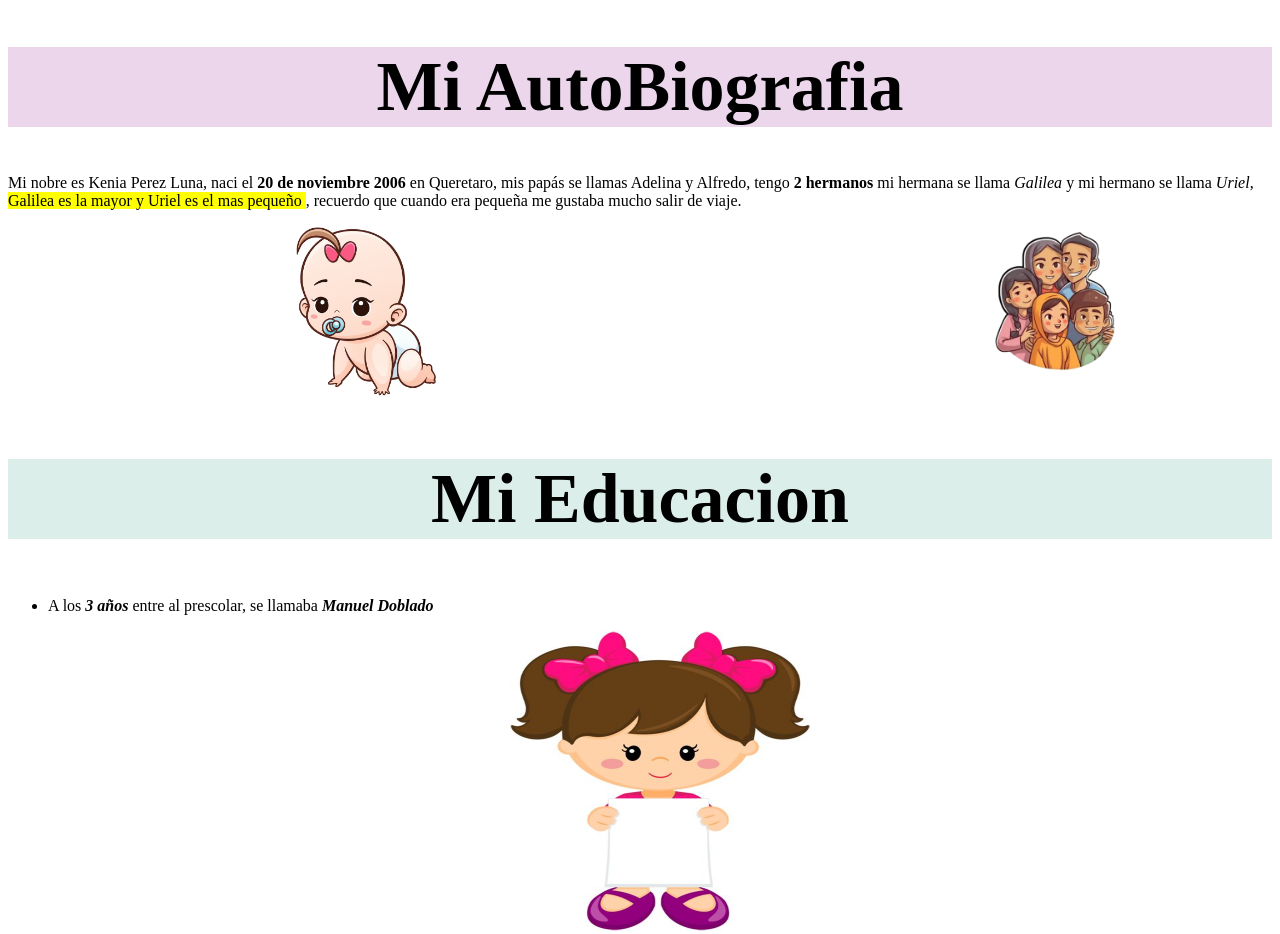
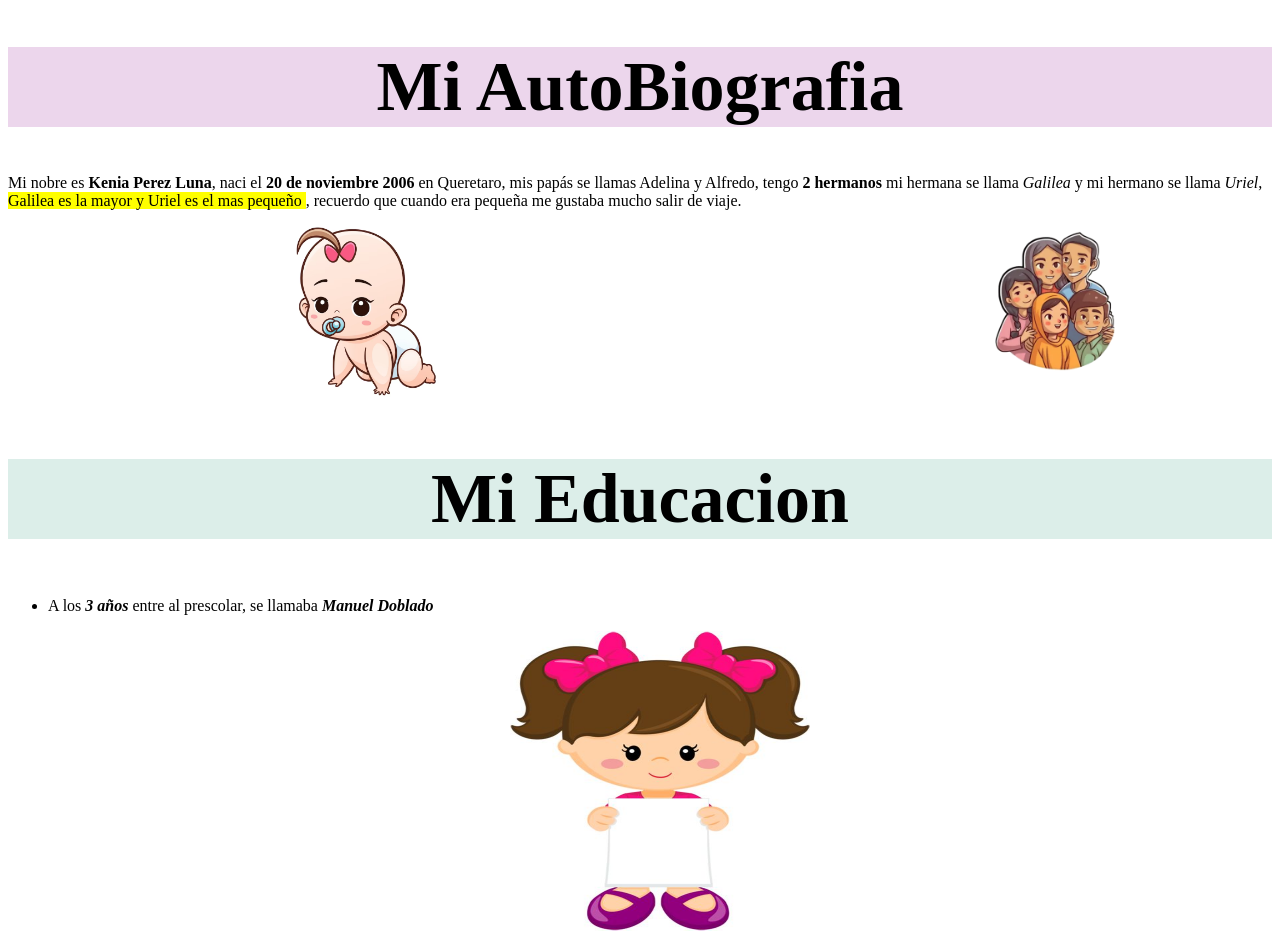
Before and after one commit to Kenuserhtml/Proyectoparcial, a plain HTML site: page index.html in a window 1280 px wide. Shown: the top 934 px of the page. Drawn offline with Linux system fonts and the light colour scheme.

Commit message:
Update index.html

```diff
--- a/index.html
+++ b/index.html
@@ -7,7 +7,7 @@
 </head>
 <body>
     <h1 style="color:black;background-color: rgb(236, 214, 236);font-size: 70px;font-family:'Times New Roman', Times, serif;text-align: center;">Mi AutoBiografia</h1>
-    <p>Mi nobre es Kenia Perez Luna, naci el <strong>20 de noviembre 2006</strong> en Queretaro,
+    <p>Mi nobre es <strong>Kenia Perez Luna</strong>, naci el <strong>20 de noviembre 2006</strong> en Queretaro,
         mis papás se llamas Adelina y  Alfredo, tengo <strong>2 hermanos</strong> mi hermana se llama
         <i>Galilea</i> y mi hermano se llama <i>Uriel</i>, <mark>Galilea es la mayor y Uriel es el mas pequeño </mark>,
         recuerdo que cuando era pequeña me gustaba mucho salir de viaje.</p>
```
